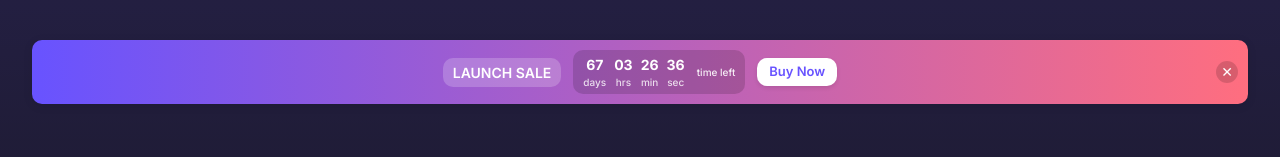
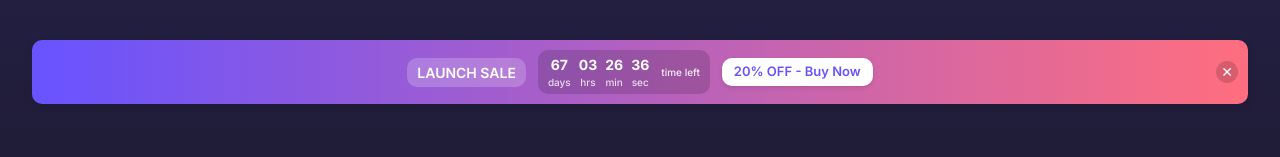
Before and after one commit to davenaus/ClipboardIt, a React (Create React App) app: page / in a window 1280 px wide. Shown: the top 157 px of the page. Built offline with nearby package versions, Linux system fonts and the light colour scheme; grey boxes are pictures that could not be loaded.

Commit message:
Quick Header Fix

```diff
--- a/src/components/layout/Header.tsx
+++ b/src/components/layout/Header.tsx
@@ -148,7 +148,7 @@ const HeaderWithAnnouncement = () => {
               whiteSpace: 'nowrap'
             }}
           >
-            Buy Now
+            20% OFF - Buy Now
           </a>
 
           {/* Close Button */}
```
